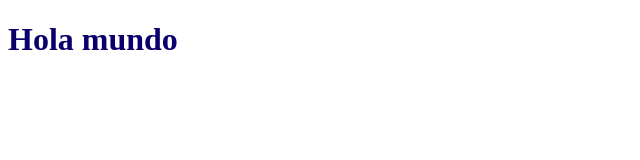
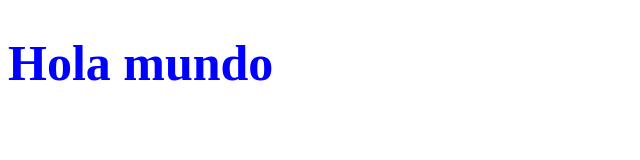
Before and after one commit to JohnHuari/PruebaRamas, a plain HTML site: page index.html in a window 1280 px wide. Shown: the whole page, without its empty margins (0-640 px from the left). Drawn offline with Linux system fonts and the light colour scheme; files that its build step writes are made by us from their sources.

Commit message:
actualizacion de pepe

```diff
--- a/assets/css/styles.css
+++ b/assets/css/styles.css
@@ -1,3 +1,7 @@
 .h1{
     color: rgb(11, 0, 107);
 }
+.titulo{
+    color: #0000ff;
+    font-size: 50px;
+}
--- a/index.html
+++ b/index.html
@@ -4,9 +4,9 @@
     <meta charset="UTF-8">
     <meta name="viewport" content="width=device-width, initial-scale=1.0">
     <title>Document</title>
-    <link rel="stylesheet" href="css/styles.css">
+    <link rel="stylesheet" href="assets/css/styles.css">
 </head>
 <body>
-    <h1 class="h1"> Hola mundo</h1>
+    <h1 class="titulo"> Hola mundo</h1>
 </body>
 </html>
```
